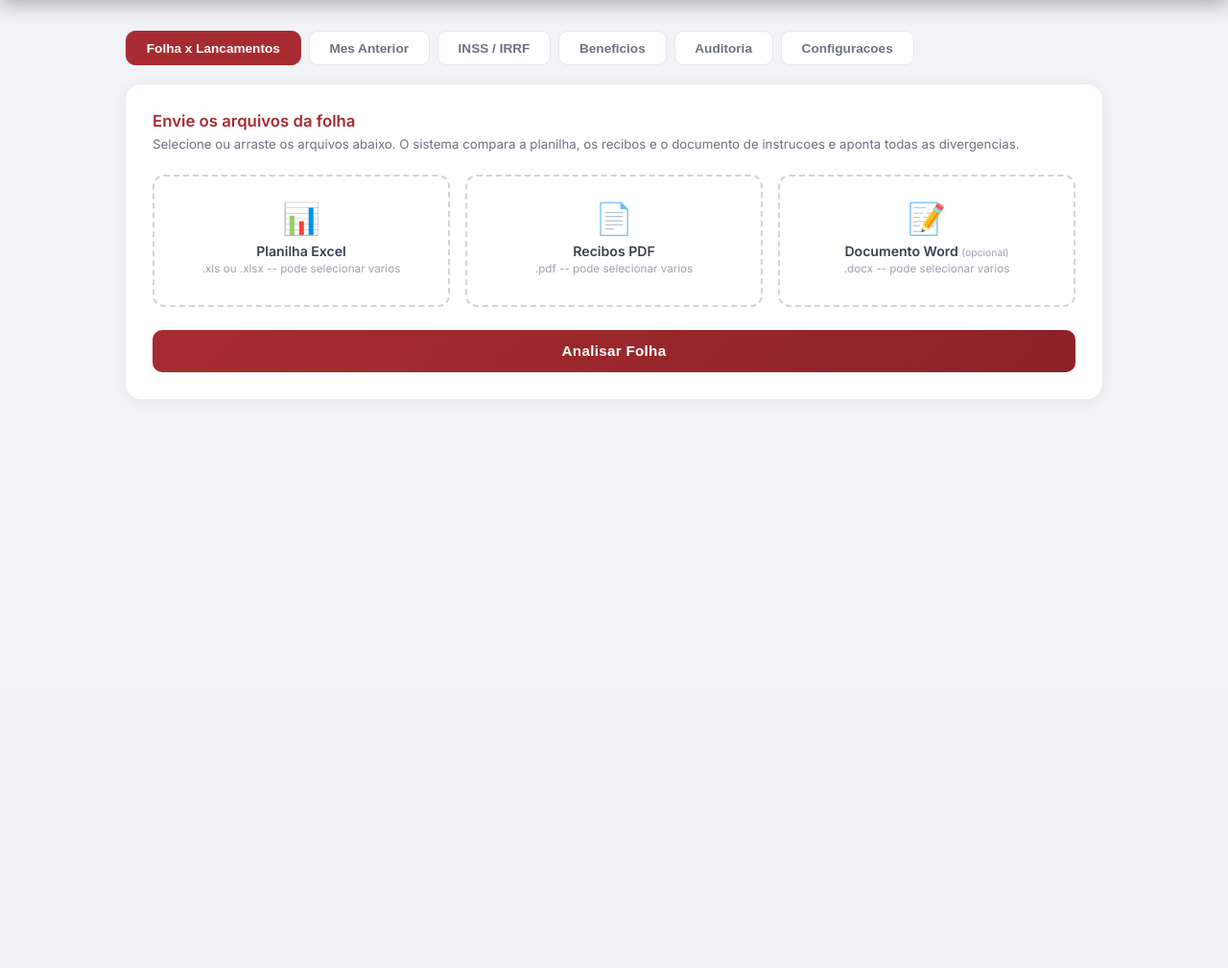
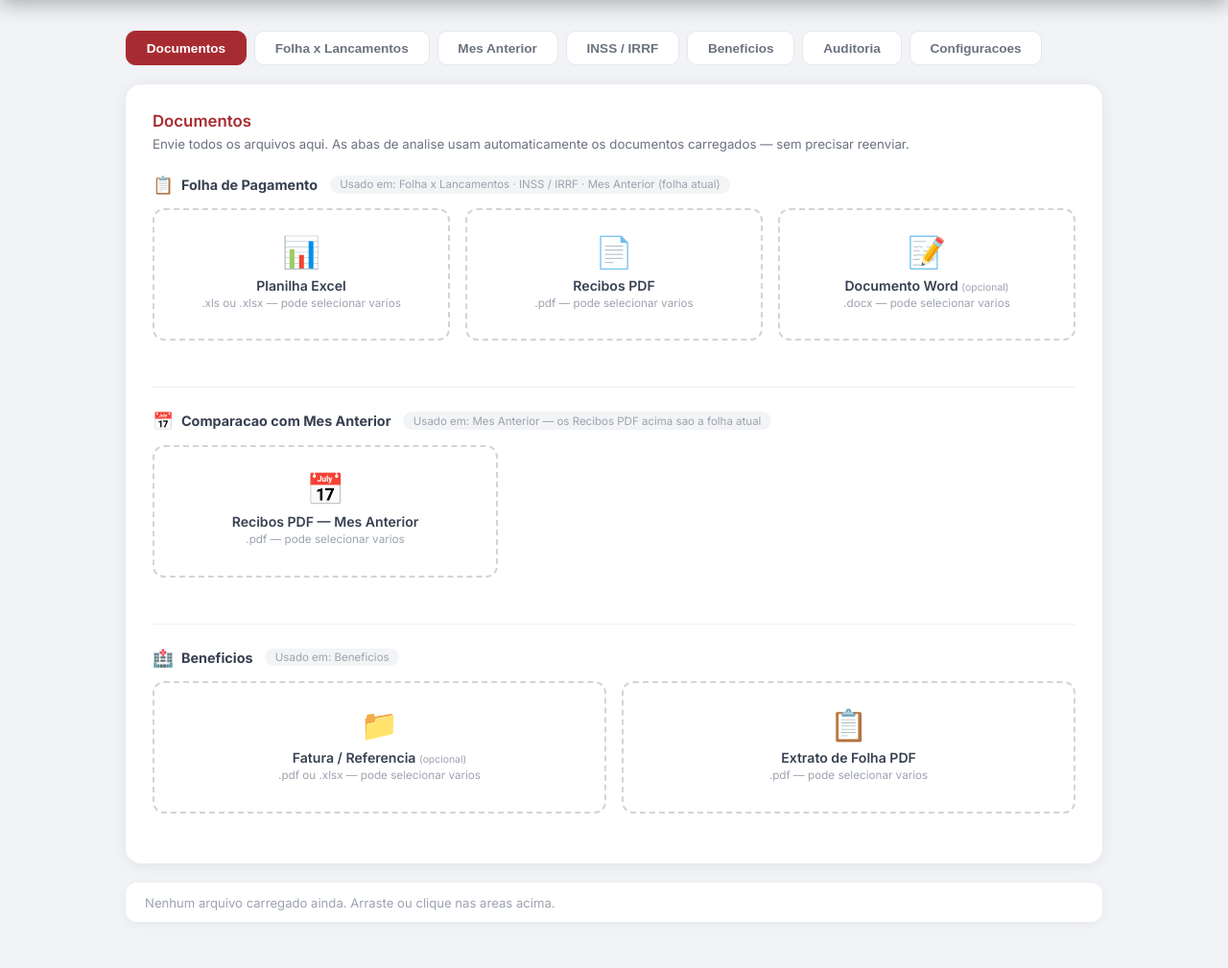
Before and after one commit to dp1-crypto/conferencia-folha, a Flask app: page / in a window 1280 px wide. Shown: the part 81-1090 px from the top of the page at 96% size. Before the commit the page ends 497 px from the top, so only its background shows below. Run offline with Flask 3, Linux system fonts and the light colour scheme.

Commit message:
feat: aba Documentos centralizada + status de arquivos nas abas de analise
- Nova aba Documentos (1a posicao) com upload unificado organizados em 3 grupos
- Abas de analise exibem indicador de status dos arquivos carregados
- Recibos PDF reutilizados em Folha x Lancamentos, INSS/IRRF e Mes Anterior
- Removidas zonas de upload duplicadas das abas de analise

Co-Authored-By: Claude Sonnet 4.6 <noreply@anthropic.com>

```diff
--- a/app/static/css/sigma.css
+++ b/app/static/css/sigma.css
@@ -199,3 +199,26 @@ details summary{font-size:.72rem;color:#6b7280;cursor:pointer;margin-top:.5rem;u
 .config-card{background:#f8faff;border:1px solid #dbeafe;border-radius:12px;padding:1.25rem;margin-bottom:1rem}
 .config-card h3{font-size:.9rem;font-weight:600;color:#1e40af;margin-bottom:.5rem}
 .config-card p{font-size:.78rem;color:#4b5563}
+
+/* ── Aba Documentos — grupos ── */
+.doc-group{border-bottom:1px solid #f0f0f0;padding-bottom:1.5rem;margin-bottom:1.5rem}
+.doc-group-header{display:flex;align-items:center;gap:.5rem;margin-bottom:.9rem;flex-wrap:wrap}
+.doc-group-icon{font-size:1.1rem}
+.doc-group-title-text{font-size:.9rem;font-weight:700;color:#374151}
+.doc-group-used{font-size:.72rem;color:#9ca3af;background:#f3f4f6;border-radius:20px;padding:.15rem .65rem;margin-left:.3rem}
+
+/* ── Doc Summary bar ── */
+.doc-summary-bar{background:#fff;border-radius:12px;padding:.8rem 1.25rem;box-shadow:0 2px 10px rgba(0,0,0,.05);margin-bottom:1rem;min-height:2.5rem;display:flex;align-items:center}
+.doc-summary-ok{font-size:.82rem;color:#166534;font-weight:500}
+
+/* ── File status bar nas abas de analise ── */
+.fstatus-bar{background:#f8f9fa;border:1px solid #e5e7eb;border-radius:10px;padding:.7rem 1rem;margin-bottom:1rem}
+.fsi-row{display:flex;flex-wrap:wrap;align-items:center;gap:.5rem}
+.fsi{display:inline-flex;align-items:center;gap:.3rem;font-size:.78rem;font-weight:500;padding:.25rem .7rem;border-radius:20px}
+.fsi-ok{background:#dcfce7;color:#166534}
+.fsi-miss{background:#fee2e2;color:#991b1b}
+.fsi-opt{background:#f3f4f6;color:#9ca3af}
+.fsi em{font-style:normal;font-weight:400}
+.fsi-link{margin-left:auto;background:none;border:1px solid #d1d5db;border-radius:8px;padding:.25rem .8rem;font-size:.75rem;color:#374151;cursor:pointer;font-weight:600;transition:all .15s;white-space:nowrap}
+.fsi-link:hover{border-color:#A72C31;color:#A72C31;background:#fff5f6}
+.fsi-hint{font-size:.73rem;color:#92400e;margin-top:.5rem;padding:.3rem .4rem;background:#fffbeb;border-radius:6px}
--- a/app/static/js/app.js
+++ b/app/static/js/app.js
@@ -1,6 +1,6 @@
 /* ── Sigma Contabilidade — Conferencia de Folha — JS ── */
 
-const FILES = {excel:[], pdf:[], word:[], fatura:[], extrato:[], atual:[], anterior:[], 'pdf-impostos':[]};
+const FILES = {excel:[], pdf:[], word:[], fatura:[], extrato:[], anterior:[]};
 
 // Estado global para auditoria consolidada
 const AUDIT_STATE = { folha: null, beneficio: null, mesAnterior: null, impostos: null };
@@ -23,6 +23,8 @@ function sel(type, inp) {
   if(el) el.textContent = names;
   var zone = document.getElementById('zone-'+type);
   if(zone) zone.classList.toggle('done', FILES[type].length>0);
+  updateAllFileStatuses();
+  updateDocSummary();
 }
 
 function toggleEventoCodigo(){
@@ -64,7 +66,7 @@ function undrag(e,t){document.getElementById('zone-'+t).classList.remove('over')
 function drop(e,t){
   e.preventDefault();
   document.getElementById('zone-'+t).classList.remove('over');
-  var inp=document.getElementById('file-'+t) || document.getElementById('inp-'+t);
+  var inp=document.getElementById('file-'+t);
   var dt=new DataTransfer();
   Array.from(e.dataTransfer.files).forEach(function(f){dt.items.add(f)});
   inp.files=dt.files;
@@ -271,14 +273,14 @@ function render(data){
    ═══════════════════════════════════════════ */
 
 async function analisarMesAnterior(){
-  if(!FILES.atual.length || !FILES.anterior.length){alert('Envie a folha atual e a folha do mes anterior (PDF).');return}
+  if(!FILES.pdf.length || !FILES.anterior.length){alert('Envie os Recibos PDF (folha atual) e os Recibos PDF do Mes Anterior na aba Documentos.');return}
   var btn=document.getElementById('btn-anterior');
   btn.disabled=true;
   document.getElementById('loading-anterior').style.display='block';
   document.getElementById('results-anterior').innerHTML='';
 
   var fd=new FormData();
-  FILES.atual.forEach(function(f){fd.append('folha_atual',f)});
+  FILES.pdf.forEach(function(f){fd.append('folha_atual',f)});
   FILES.anterior.forEach(function(f){fd.append('folha_anterior',f)});
 
   try{
@@ -499,14 +501,14 @@ function togDetail(id){
    ═══════════════════════════════════════════ */
 
 async function analisarImpostos(){
-  if(!FILES['pdf-impostos'].length){alert('Envie os recibos em PDF.');return}
+  if(!FILES.pdf.length){alert('Envie os Recibos PDF na aba Documentos.');return}
   var btn=document.getElementById('btn-impostos');
   btn.disabled=true;
   document.getElementById('loading-impostos').style.display='block';
   document.getElementById('results-impostos').innerHTML='';
 
   var fd=new FormData();
-  FILES['pdf-impostos'].forEach(function(f){fd.append('pdf',f)});
+  FILES.pdf.forEach(function(f){fd.append('pdf',f)});
 
   try{
     var res=await fetch('/auditoria-impostos',{method:'POST',body:fd});
@@ -987,6 +989,87 @@ async function exportar(tipo, formato){
 }
 
 /* ═══════════════════════════════════════════
+   STATUS DE ARQUIVOS NAS ABAS DE ANALISE
+   ═══════════════════════════════════════════ */
+
+function _fstatusItem(key, label, optional){
+  var count = FILES[key] ? FILES[key].length : 0;
+  var has = count > 0;
+  if(has){
+    return '<span class="fsi fsi-ok">&#10003; '+label+' <em>('+count+')</em></span>';
+  } else if(optional){
+    return '<span class="fsi fsi-opt">&#9675; '+label+' <em>(opcional)</em></span>';
+  } else {
+    return '<span class="fsi fsi-miss">&#9888; '+label+'</span>';
+  }
+}
+
+function updateAllFileStatuses(){
+  var link = '<button class="fsi-link" onclick="switchTab(\'documentos\')">Ir para Documentos &#x2197;</button>';
+
+  // Folha x Lancamentos: excel OU pdf (pelo menos um)
+  var el1 = document.getElementById('file-status-folha');
+  if(el1){
+    el1.innerHTML = '<div class="fsi-row">'
+      +_fstatusItem('pdf','Recibos PDF',false)
+      +_fstatusItem('excel','Planilha Excel',false)
+      +_fstatusItem('word','Documento Word',true)
+      +link+'</div>'
+      +(FILES.pdf.length===0&&FILES.excel.length===0
+        ?'<p class="fsi-hint">Envie pelo menos os Recibos PDF ou a Planilha Excel.</p>':'');
+  }
+
+  // Mes Anterior: pdf (atual) E anterior
+  var el2 = document.getElementById('file-status-anterior');
+  if(el2){
+    var faltaAnt = FILES.pdf.length===0||FILES.anterior.length===0;
+    el2.innerHTML = '<div class="fsi-row">'
+      +_fstatusItem('pdf','Recibos PDF (folha atual)',false)
+      +_fstatusItem('anterior','Recibos PDF (mes anterior)',false)
+      +link+'</div>'
+      +(faltaAnt?'<p class="fsi-hint">Envie os dois PDFs para comparar os meses.</p>':'');
+  }
+
+  // INSS / IRRF: pdf
+  var el3 = document.getElementById('file-status-impostos');
+  if(el3){
+    el3.innerHTML = '<div class="fsi-row">'
+      +_fstatusItem('pdf','Recibos PDF',false)
+      +link+'</div>'
+      +(FILES.pdf.length===0?'<p class="fsi-hint">Envie os Recibos PDF para auditar INSS e IRRF.</p>':'');
+  }
+
+  // Beneficios: extrato (fatura opcional)
+  var el4 = document.getElementById('file-status-beneficio');
+  if(el4){
+    el4.innerHTML = '<div class="fsi-row">'
+      +_fstatusItem('extrato','Extrato de Folha PDF',false)
+      +_fstatusItem('fatura','Fatura / Referencia',true)
+      +link+'</div>'
+      +(FILES.extrato.length===0?'<p class="fsi-hint">Envie o Extrato de Folha PDF.</p>':'');
+  }
+}
+
+function updateDocSummary(){
+  var el = document.getElementById('doc-summary');
+  if(!el) return;
+  var total = Object.values(FILES).reduce(function(s,a){return s+a.length},0);
+  if(total===0){
+    el.innerHTML='<span style="color:#9ca3af;font-size:.82rem">Nenhum arquivo carregado ainda. Arraste ou clique nas areas acima.</span>';
+    return;
+  }
+  var parts = [];
+  if(FILES.pdf.length)       parts.push('<strong>'+FILES.pdf.length+'</strong> Recibo(s) PDF');
+  if(FILES.excel.length)     parts.push('<strong>'+FILES.excel.length+'</strong> Excel');
+  if(FILES.word.length)      parts.push('<strong>'+FILES.word.length+'</strong> Word');
+  if(FILES.anterior.length)  parts.push('<strong>'+FILES.anterior.length+'</strong> PDF (mes anterior)');
+  if(FILES.fatura.length)    parts.push('<strong>'+FILES.fatura.length+'</strong> Fatura');
+  if(FILES.extrato.length)   parts.push('<strong>'+FILES.extrato.length+'</strong> Extrato');
+  el.innerHTML='<span class="doc-summary-ok">&#10003; Carregado: '+parts.join(' &middot; ')+'</span>'
+    +'<span style="font-size:.75rem;color:#6b7280;margin-left:.8rem">Use as abas de analise para processar</span>';
+}
+
+/* ═══════════════════════════════════════════
    UTILIDADES
    ═══════════════════════════════════════════ */
 
@@ -1057,3 +1140,9 @@ function saveDiv(btn, nomeFunc){
   form.classList.remove('open');
   addBtn.textContent = '+ Apontar divergencia manual';
 }
+
+// Inicializa status ao carregar a pagina
+document.addEventListener('DOMContentLoaded', function(){
+  updateAllFileStatuses();
+  updateDocSummary();
+});
--- a/app/templates/index.html
+++ b/app/templates/index.html
@@ -29,7 +29,8 @@
 
   <!-- TABS -->
   <div class="tabs no-print">
-    <button class="tab active" onclick="switchTab('folha')">Folha x Lancamentos</button>
+    <button class="tab active" onclick="switchTab('documentos')">Documentos</button>
+    <button class="tab" onclick="switchTab('folha')">Folha x Lancamentos</button>
     <button class="tab" onclick="switchTab('anterior')">Mes Anterior</button>
     <button class="tab" onclick="switchTab('impostos')">INSS / IRRF</button>
     <button class="tab" onclick="switchTab('beneficio')">Beneficios</button>
@@ -38,20 +39,27 @@
   </div>
 
   <!-- ═══════════════════════════════════════════
-       ABA 1: CONFERENCIA DE FOLHA
+       ABA DOCUMENTOS — upload centralizado
        ═══════════════════════════════════════════ -->
-  <div class="section active" id="section-folha">
+  <div class="section active" id="section-documentos">
 
     <div class="card">
-      <h2>Envie os arquivos da folha</h2>
-      <p>Selecione ou arraste os arquivos abaixo. O sistema compara a planilha, os recibos e o documento de instrucoes e aponta todas as divergencias.</p>
+      <h2>Documentos</h2>
+      <p>Envie todos os arquivos aqui. As abas de analise usam automaticamente os documentos carregados — sem precisar reenviar.</p>
 
+      <!-- GRUPO 1: Folha de Pagamento -->
+      <div class="doc-group">
+        <div class="doc-group-header">
+          <span class="doc-group-icon">&#x1F4CB;</span>
+          <span class="doc-group-title-text">Folha de Pagamento</span>
+          <span class="doc-group-used">Usado em: Folha x Lancamentos &middot; INSS / IRRF &middot; Mes Anterior (folha atual)</span>
+        </div>
         <div class="file-grid">
           <div class="zone" id="zone-excel" ondragover="drag(event,'excel')" ondragleave="undrag(event,'excel')" ondrop="drop(event,'excel')">
             <input type="file" id="file-excel" accept=".xls,.xlsx" multiple onchange="sel('excel',this)">
             <div class="icon">&#x1F4CA;</div>
             <div class="lbl">Planilha Excel</div>
-          <div class="hint">.xls ou .xlsx -- pode selecionar varios</div>
+            <div class="hint">.xls ou .xlsx &mdash; pode selecionar varios</div>
             <div class="fname" id="fname-excel"></div>
           </div>
 
@@ -59,7 +67,7 @@
             <input type="file" id="file-pdf" accept=".pdf" multiple onchange="sel('pdf',this)">
             <div class="icon">&#x1F4C4;</div>
             <div class="lbl">Recibos PDF</div>
-          <div class="hint">.pdf -- pode selecionar varios</div>
+            <div class="hint">.pdf &mdash; pode selecionar varios</div>
             <div class="fname" id="fname-pdf"></div>
           </div>
 
@@ -67,11 +75,73 @@
             <input type="file" id="file-word" accept=".docx,.doc" multiple onchange="sel('word',this)">
             <div class="icon">&#x1F4DD;</div>
             <div class="lbl">Documento Word <span class="opt-badge">(opcional)</span></div>
-          <div class="hint">.docx -- pode selecionar varios</div>
+            <div class="hint">.docx &mdash; pode selecionar varios</div>
             <div class="fname" id="fname-word"></div>
           </div>
         </div>
+      </div>
 
+      <!-- GRUPO 2: Mes Anterior -->
+      <div class="doc-group">
+        <div class="doc-group-header">
+          <span class="doc-group-icon">&#x1F4C5;</span>
+          <span class="doc-group-title-text">Comparacao com Mes Anterior</span>
+          <span class="doc-group-used">Usado em: Mes Anterior &mdash; os Recibos PDF acima sao a folha atual</span>
+        </div>
+        <div class="file-grid" style="grid-template-columns:repeat(auto-fit,minmax(240px,360px))">
+          <div class="zone" id="zone-anterior" ondragover="drag(event,'anterior')" ondragleave="undrag(event,'anterior')" ondrop="drop(event,'anterior')">
+            <input type="file" id="file-anterior" accept=".pdf" multiple onchange="sel('anterior',this)">
+            <div class="icon">&#x1F4C5;</div>
+            <div class="lbl">Recibos PDF &mdash; Mes Anterior</div>
+            <div class="hint">.pdf &mdash; pode selecionar varios</div>
+            <div class="fname" id="fname-anterior"></div>
+          </div>
+        </div>
+      </div>
+
+      <!-- GRUPO 3: Beneficios -->
+      <div class="doc-group" style="border-bottom:none;margin-bottom:0;padding-bottom:0">
+        <div class="doc-group-header">
+          <span class="doc-group-icon">&#x1F3E5;</span>
+          <span class="doc-group-title-text">Beneficios</span>
+          <span class="doc-group-used">Usado em: Beneficios</span>
+        </div>
+        <div class="file-grid">
+          <div class="zone" id="zone-fatura" ondragover="drag(event,'fatura')" ondragleave="undrag(event,'fatura')" ondrop="drop(event,'fatura')" style="position:relative">
+            <input type="file" id="file-fatura" accept=".pdf,.xls,.xlsx" multiple onchange="sel('fatura',this)">
+            <div class="icon">&#x1F4C1;</div>
+            <div class="lbl">Fatura / Referencia <span class="opt-badge">(opcional)</span></div>
+            <div class="hint">.pdf ou .xlsx &mdash; pode selecionar varios</div>
+            <div class="fname" id="fname-fatura"></div>
+          </div>
+
+          <div class="zone" id="zone-extrato" ondragover="drag(event,'extrato')" ondragleave="undrag(event,'extrato')" ondrop="drop(event,'extrato')">
+            <input type="file" id="file-extrato" accept=".pdf" multiple onchange="sel('extrato',this)">
+            <div class="icon">&#x1F4CB;</div>
+            <div class="lbl">Extrato de Folha PDF</div>
+            <div class="hint">.pdf &mdash; pode selecionar varios</div>
+            <div class="fname" id="fname-extrato"></div>
+          </div>
+        </div>
+      </div>
+    </div>
+
+    <!-- Resumo de arquivos carregados -->
+    <div id="doc-summary" class="doc-summary-bar">
+      <span style="color:#9ca3af;font-size:.82rem">Nenhum arquivo carregado ainda. Arraste ou clique nas areas acima.</span>
+    </div>
+
+  </div>
+
+  <!-- ═══════════════════════════════════════════
+       ABA 2: CONFERENCIA DE FOLHA
+       ═══════════════════════════════════════════ -->
+  <div class="section" id="section-folha">
+
+    <div class="card">
+      <h2>Conferencia Folha x Lancamentos</h2>
+      <p>Compara planilha, recibos e documento de instrucoes e aponta todas as divergencias.</p>
+      <div id="file-status-folha" class="fstatus-bar"></div>
       <button class="btn" id="btn" onclick="analyze()">Analisar Folha</button>
     </div>
 
@@ -85,28 +155,13 @@
   </div>
 
   <!-- ═══════════════════════════════════════════
-       ABA 2: MES ANTERIOR
+       ABA 3: MES ANTERIOR
        ═══════════════════════════════════════════ -->
   <div id="section-anterior" class="section">
     <div class="card">
       <h2>Conferencia Folha Atual x Mes Anterior</h2>
       <p>Detecta colaboradores novos, desligados e alteracoes salariais significativas.</p>
-      <div class="file-grid">
-        <div class="zone" id="zone-atual" ondragover="drag(event,'atual')" ondragleave="undrag(event,'atual')" ondrop="drop(event,'atual')">
-          <input type="file" id="inp-atual" accept=".pdf" multiple onchange="sel('atual',this)">
-          <div class="icon">&#x1F4C4;</div>
-          <div class="lbl">Folha Atual (PDF)</div>
-          <div class="hint">Recibos do mes atual</div>
-          <div class="fname" id="fname-atual"></div>
-        </div>
-        <div class="zone" id="zone-anterior" ondragover="drag(event,'anterior')" ondragleave="undrag(event,'anterior')" ondrop="drop(event,'anterior')">
-          <input type="file" id="inp-anterior" accept=".pdf" multiple onchange="sel('anterior',this)">
-          <div class="icon">&#x1F4C5;</div>
-          <div class="lbl">Mes Anterior (PDF)</div>
-          <div class="hint">Recibos do mes anterior</div>
-          <div class="fname" id="fname-anterior"></div>
-        </div>
-      </div>
+      <div id="file-status-anterior" class="fstatus-bar"></div>
       <button class="btn" id="btn-anterior" onclick="analisarMesAnterior()">Comparar Folhas</button>
     </div>
     <div id="loading-anterior" class="loading"><div class="spinner"></div><p style="color:#6b7280;font-size:.88rem">Comparando folhas...</p></div>
@@ -114,21 +169,13 @@
   </div>
 
   <!-- ═══════════════════════════════════════════
-       ABA 3: INSS / IRRF
+       ABA 4: INSS / IRRF
        ═══════════════════════════════════════════ -->
   <div id="section-impostos" class="section">
     <div class="card">
       <h2>Auditoria de INSS e IRRF</h2>
       <p>Confere calculos de INSS (tabela progressiva 2024) e IRRF na folha.</p>
-      <div class="file-grid">
-        <div class="zone" id="zone-pdf-impostos" ondragover="drag(event,'pdf-impostos')" ondragleave="undrag(event,'pdf-impostos')" ondrop="drop(event,'pdf-impostos')">
-          <input type="file" id="inp-pdf-impostos" accept=".pdf" multiple onchange="sel('pdf-impostos',this)">
-          <div class="icon">&#x1F9FE;</div>
-          <div class="lbl">Recibos PDF</div>
-          <div class="hint">Holerites para auditoria</div>
-          <div class="fname" id="fname-pdf-impostos"></div>
-        </div>
-      </div>
+      <div id="file-status-impostos" class="fstatus-bar"></div>
       <button class="btn" id="btn-impostos" onclick="analisarImpostos()">Auditar Impostos</button>
     </div>
     <div id="loading-impostos" class="loading"><div class="spinner"></div><p style="color:#6b7280;font-size:.88rem">Auditando impostos...</p></div>
@@ -136,37 +183,22 @@
   </div>
 
   <!-- ═══════════════════════════════════════════
-       ABA 4: BENEFICIOS
+       ABA 5: BENEFICIOS
        ═══════════════════════════════════════════ -->
   <div class="section" id="section-beneficio">
 
     <div class="card no-print">
       <h2>Conferencia de Beneficio</h2>
-      <p>Compare o valor esperado de um beneficio com o que foi descontado na folha de pagamento. Funciona com qualquer tipo de desconto: plano de saude, vale alimentacao, emprestimo, etc.</p>
+      <p>Compare o valor esperado de um beneficio com o que foi descontado na folha de pagamento.</p>
 
-      <div class="file-grid">
-        <div class="zone" id="zone-fatura" ondragover="drag(event,'fatura')" ondragleave="undrag(event,'fatura')" ondrop="drop(event,'fatura')" style="position:relative">
-          <input type="file" id="file-fatura" accept=".pdf,.xls,.xlsx" multiple onchange="sel('fatura',this)">
-          <div class="icon">&#x1F4C1;</div>
-          <div class="lbl">Documento(s) de referencia <span class="opt-badge">(opcional)</span></div>
-          <div class="hint">.pdf -- fatura, relatorio, lista de valores -- pode selecionar varios</div>
-          <div class="fname" id="fname-fatura"></div>
-        </div>
+      <div id="file-status-beneficio" class="fstatus-bar"></div>
 
-        <div style="display:flex;flex-direction:column;justify-content:center;gap:.5rem;padding:.5rem 0">
-          <label style="font-size:.75rem;font-weight:600;color:#374151">Palavra-chave do documento PDF</label>
+      <!-- Palavra-chave do PDF -->
+      <div style="margin-bottom:1rem">
+        <label style="font-size:.75rem;font-weight:600;color:#374151;display:block;margin-bottom:.3rem">Palavra-chave do documento PDF de referencia</label>
         <input type="text" id="filtro-linha" value="MENSALIDADE" placeholder="Ex: MENSALIDADE"
-            style="font-size:.82rem;padding:.42rem .6rem;border:1px solid #d1d5db;border-radius:6px;width:100%;text-transform:uppercase">
-          <div style="font-size:.7rem;color:#9ca3af">Palavra que identifica linhas de valor no PDF (padrao: MENSALIDADE)</div>
-        </div>
-
-        <div class="zone" id="zone-extrato" ondragover="drag(event,'extrato')" ondragleave="undrag(event,'extrato')" ondrop="drop(event,'extrato')">
-          <input type="file" id="file-extrato" accept=".pdf" multiple onchange="sel('extrato',this)">
-          <div class="icon">&#x1F4CB;</div>
-          <div class="lbl">Extrato de Folha PDF</div>
-          <div class="hint">.pdf -- pode selecionar varios</div>
-          <div class="fname" id="fname-extrato"></div>
-        </div>
+          style="font-size:.82rem;padding:.42rem .6rem;border:1px solid #d1d5db;border-radius:6px;width:260px;text-transform:uppercase">
+        <div style="font-size:.7rem;color:#9ca3af;margin-top:.3rem">Palavra que identifica linhas de valor no PDF (padrao: MENSALIDADE)</div>
       </div>
 
       <!-- Evento a analisar -->
@@ -176,12 +208,12 @@
           <div>
             <label style="font-size:.75rem;font-weight:600;color:#374151;display:block;margin-bottom:.3rem">Evento</label>
             <select id="evento-select" onchange="toggleEventoCodigo()" style="width:100%;font-size:.82rem;padding:.42rem .6rem;border:1px solid #d1d5db;border-radius:6px;background:#fff">
-              <option value="8111">8111 -- Plano de Saude</option>
-              <option value="246">246 -- Plano Odontologico</option>
-              <option value="48">48 -- Vale Transporte</option>
-              <option value="203">203 -- Alimentacao</option>
-              <option value="998">998 -- INSS</option>
-              <option value="999">999 -- IRRF / Imposto de Renda</option>
+              <option value="8111">8111 &mdash; Plano de Saude</option>
+              <option value="246">246 &mdash; Plano Odontologico</option>
+              <option value="48">48 &mdash; Vale Transporte</option>
+              <option value="203">203 &mdash; Alimentacao</option>
+              <option value="998">998 &mdash; INSS</option>
+              <option value="999">999 &mdash; IRRF / Imposto de Renda</option>
               <option value="custom">Outro (digitar codigo)</option>
             </select>
           </div>
@@ -229,7 +261,7 @@
   </div>
 
   <!-- ═══════════════════════════════════════════
-       ABA 5: AUDITORIA CONSOLIDADA
+       ABA 6: AUDITORIA CONSOLIDADA
        ═══════════════════════════════════════════ -->
   <div id="section-auditoria" class="section">
     <div class="card">
@@ -242,7 +274,7 @@
   </div>
 
   <!-- ═══════════════════════════════════════════
-       ABA 6: CONFIGURACOES
+       ABA 7: CONFIGURACOES
        ═══════════════════════════════════════════ -->
   <div id="section-config" class="section">
     <div class="card">
```
Lines whose indentation alone changed are shown as unchanged.
